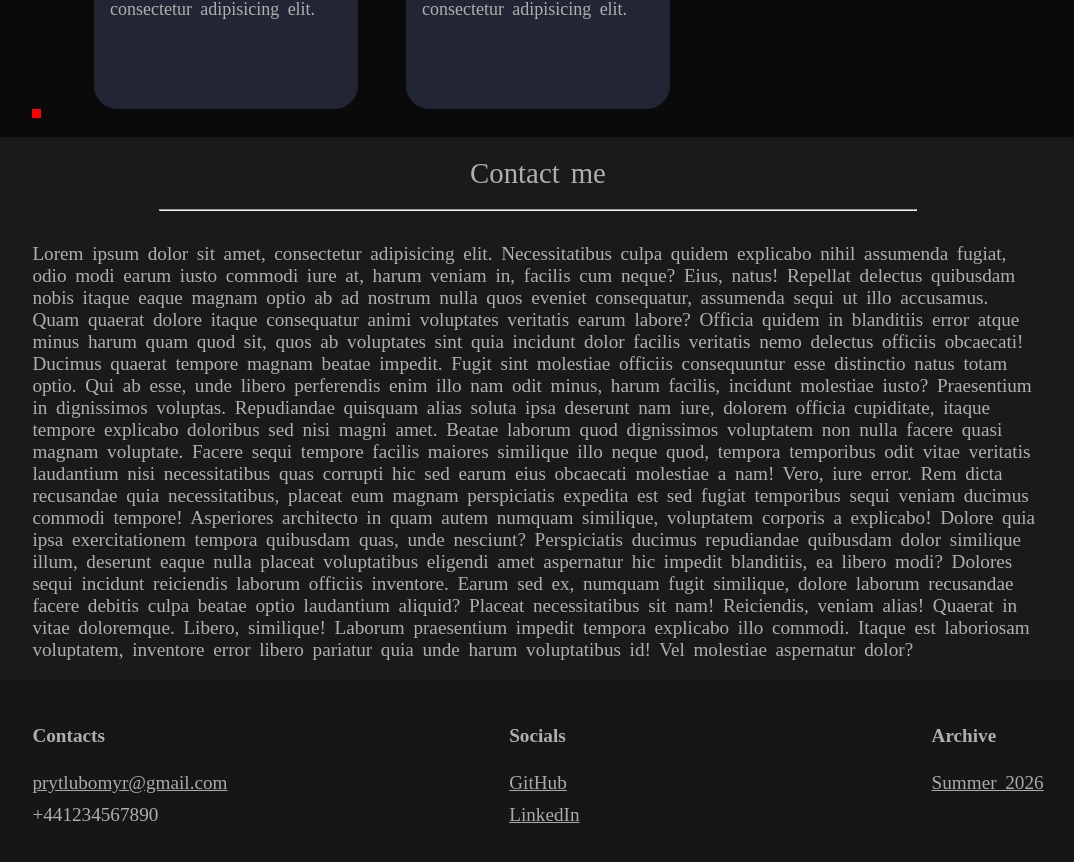
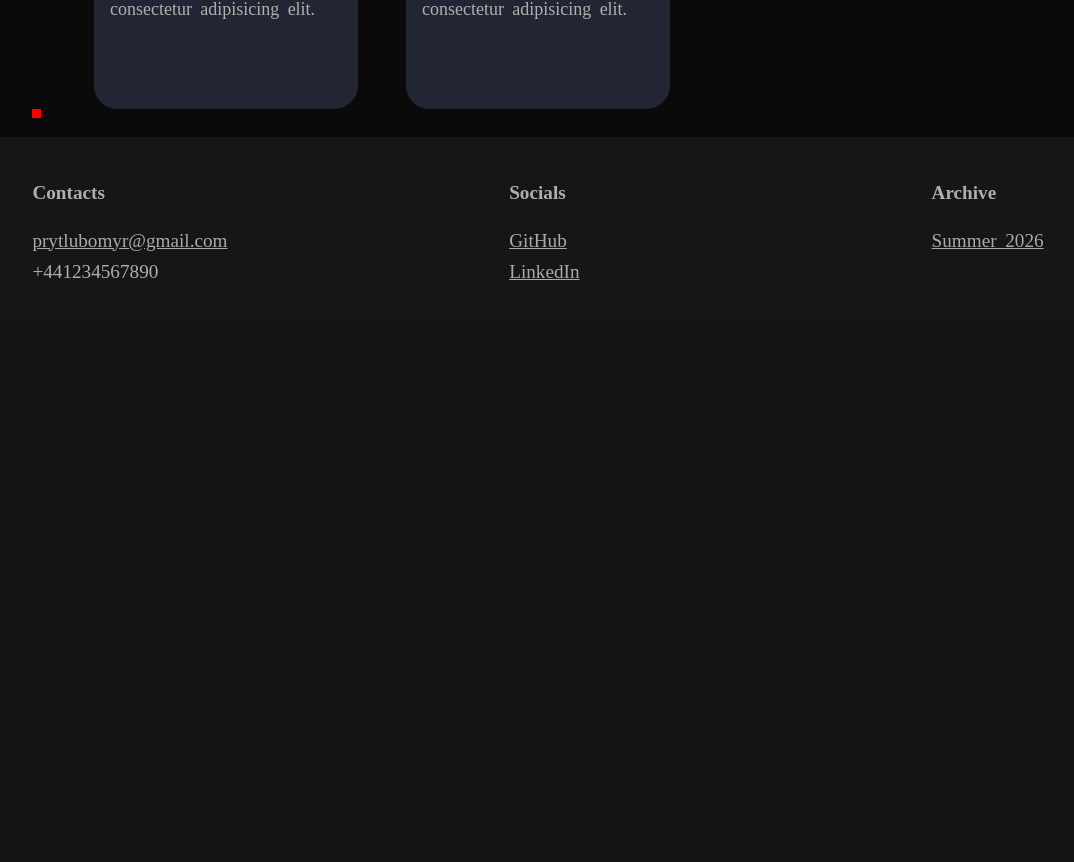
Before and after one commit to prytlubomir/personal_website, a Vue app: page / in a window 1280 px wide. Shown: the part 4012-4874 px from the top of the page, without its empty margins (102-1176 px from the left). After the commit the page ends 4334 px from the top, so only its background shows below. Built offline with nearby package versions, Linux system fonts and the light colour scheme.

Commit message:
Removed a reduntand Contacts section

```diff
--- a/src/App.vue
+++ b/src/App.vue
@@ -4,7 +4,6 @@
         <TitleScreen />
         <HomeAboutSection fullScreen/>
         <ProjectsSection />
-        <ContactSection />
     </main>
     <AppFooter />
 </template>
@@ -13,7 +12,6 @@
     import AppHeader from './components/AppHeader.vue';
     import TitleScreen from './components/TitleScreen.vue';
     import HomeAboutSection from './components/HomeAboutSection.vue';
-    import ContactSection from './components/ContactSecion.vue';
     import ProjectsSection from './components/ProjectsSection.vue';
     import AppFooter from './components/AppFooter.vue';
 
@@ -23,7 +21,6 @@
             AppHeader,
             TitleScreen,
             HomeAboutSection,
-            ContactSection,
             ProjectsSection,
             AppFooter
         },
```
